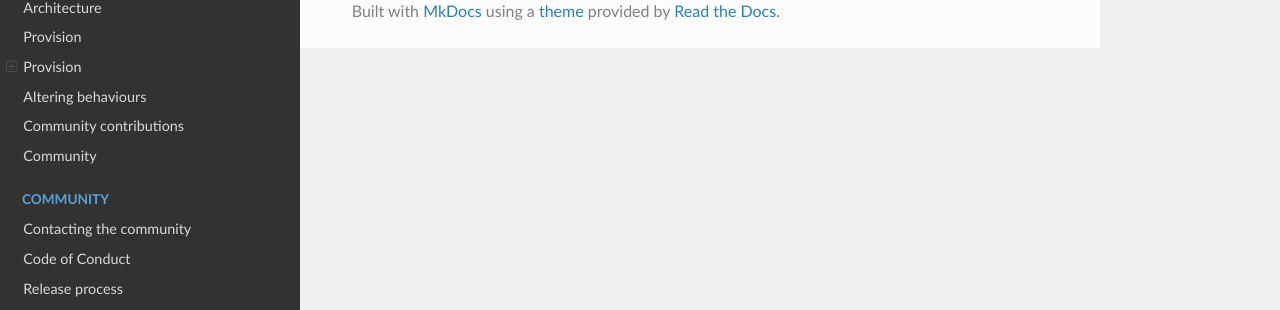
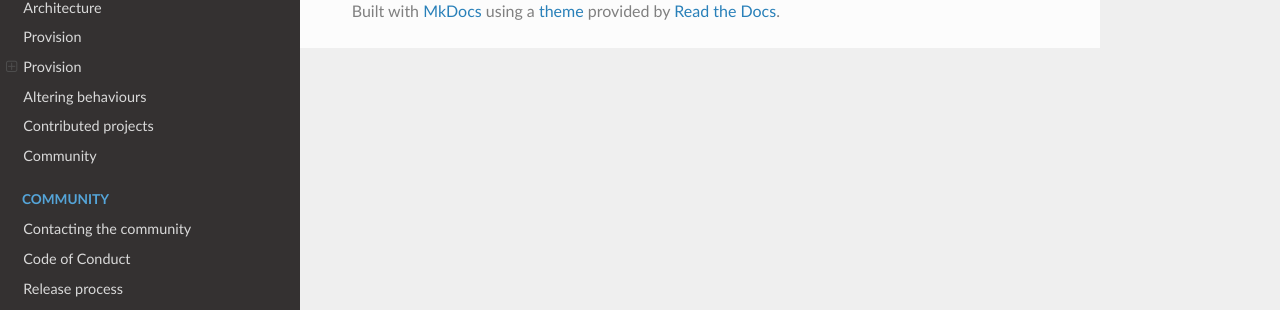
Before and after one commit to aegir-project/documentation, an MkDocs documentation site: the page built from docs/index.md, in a window 1280 px wide. Shown: the part 481-791 px from the top of the page. Built offline with MkDocs 1.6.1, drawn with Linux system fonts in a browser that asks for light colours; nearby versions of some CDN libraries; old or Windows-style settings are respelled for this version of MkDocs.

Commit message:
Rename contrib page.

```diff
--- a/mkdocs.yml
+++ b/mkdocs.yml
@@ -37,7 +37,7 @@ pages:
   - 'Provision':
     - 'Contexts': 'extend/provision/contexts.md'
   - 'Altering behaviours': 'extend/altering-behaviours.md'
-  - 'Community contributions': 'extend/contrib.md'
+  - 'Contributed projects': 'extend/contrib.md'
 - 'Community': 'community.md'
 - 'Community':
 #  - 'Contacting the community': 'community/contact.md'
```
